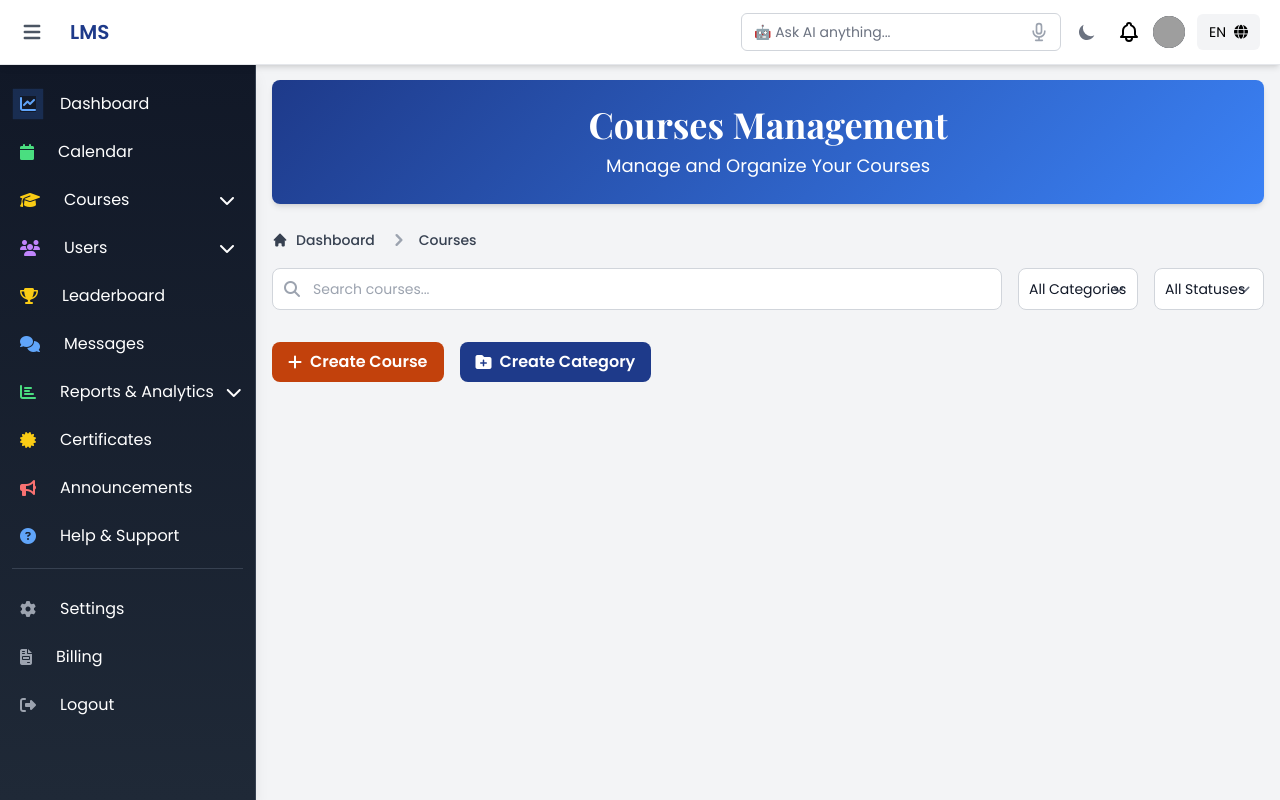
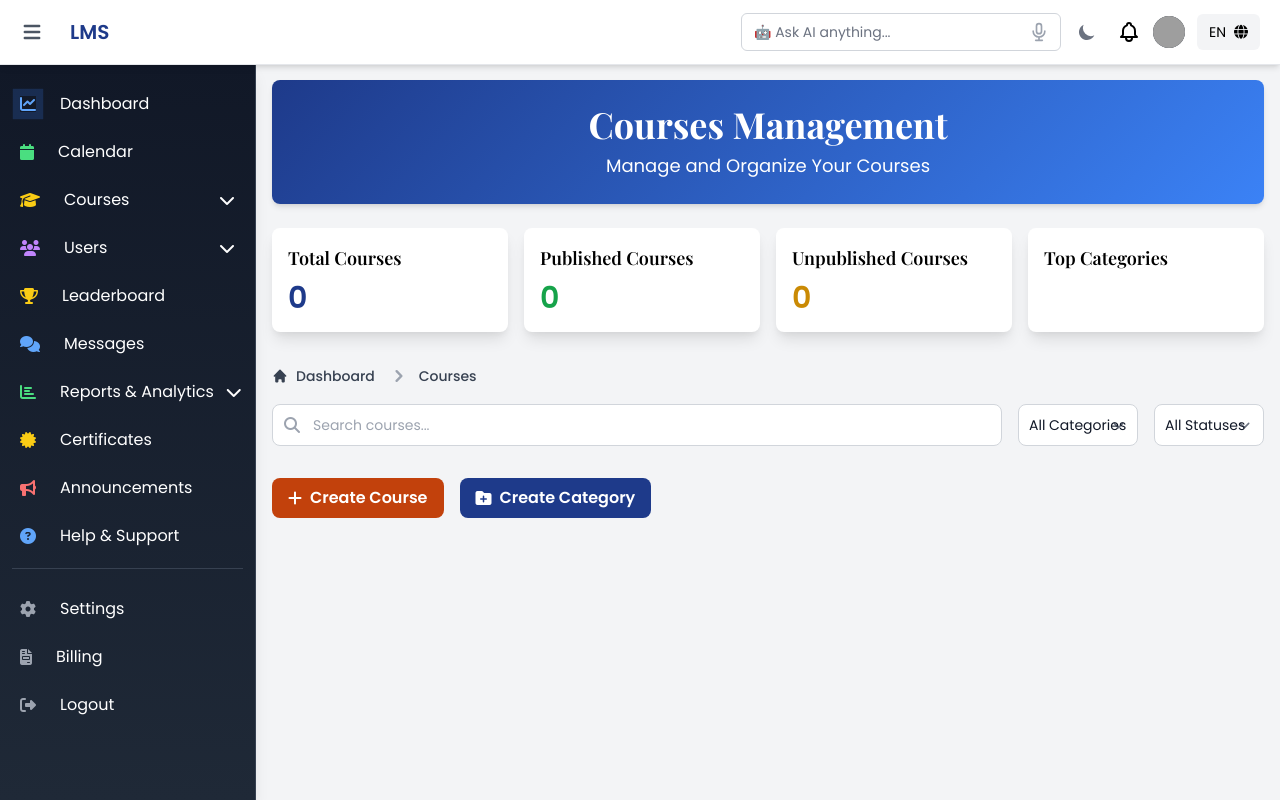
Before and after one commit to phostilite/learning-management-system-django, a Django app: page /en/user/administrator/course/list/ in a window 1280 px wide. Run offline with Django 5.2, Linux system fonts and the light colour scheme; the visitor is signed in with stand-in values (Sample User, id 1); data that the repository does not hold is empty; some libraries are stand-ins or nearby versions; grey boxes are pictures that could not be loaded.

Commit message:
Enhance courses list view with metrics and category dropdown
- Update CourseListView:
  * Add efficient aggregation queries for course metrics
  * Fetch top 5 categories with course counts
  * Retrieve all categories for dropdown display

- Modify courses list template:
  * Add new "Course Metrics" section with:
    - Total courses count
    - Published courses count
    - Unpublished courses count
    - Top 5 categories with course counts
  * Update category dropdown to display all categories
  * Maintain existing course card layout and functionality

- Improve performance:
  * Use select_related() for course queries
  * Utilize efficient aggregation and annotation for metrics

- Prepare for future enhancements:
  * Set up category dropdown structure for future filtering

This commit significantly improves the course management interface
by providing administrators with at-a-glance metrics and a
comprehensive category list, while maintaining query efficiency.
The changes lay groundwork for future filtering capabilities without
current implementation.

```diff
--- a/templates/users/administrator/course/list.html
+++ b/templates/users/administrator/course/list.html
@@ -14,6 +14,30 @@
             <h1 class="text-4xl font-bold text-white text-center mb-2">{% trans "Courses Management" %}</h1>
             <p class="text-lg text-white text-center">{% trans "Manage and Organize Your Courses" %}</p>
         </header>
+
+        <!-- Course Metrics -->
+        <div class="mb-8 grid grid-cols-1 md:grid-cols-2 lg:grid-cols-4 gap-4">
+            <div class="bg-white rounded-lg p-4 card-shadow">
+                <h3 class="text-lg font-semibold mb-2">{% trans "Total Courses" %}</h3>
+                <p class="text-3xl font-bold text-primary">{{ total_courses }}</p>
+            </div>
+            <div class="bg-white rounded-lg p-4 card-shadow">
+                <h3 class="text-lg font-semibold mb-2">{% trans "Published Courses" %}</h3>
+                <p class="text-3xl font-bold text-green-600">{{ published_courses }}</p>
+            </div>
+            <div class="bg-white rounded-lg p-4 card-shadow">
+                <h3 class="text-lg font-semibold mb-2">{% trans "Unpublished Courses" %}</h3>
+                <p class="text-3xl font-bold text-yellow-600">{{ unpublished_courses }}</p>
+            </div>
+            <div class="bg-white rounded-lg p-4 card-shadow">
+                <h3 class="text-lg font-semibold mb-2">{% trans "Top Categories" %}</h3>
+                <ul class="text-sm">
+                    {% for category in top_categories %}
+                        <li class="mb-1">{{ category.name }} ({{ category.course_count }})</li>
+                    {% endfor %}
+                </ul>
+            </div>
+        </div>
 
         <nav class="flex mb-4" aria-label="{% trans 'Breadcrumb' %}">
             <ol class="inline-flex items-center space-x-1 md:space-x-3">
@@ -44,10 +68,10 @@
             </div>
             <div class="flex gap-4">
                 <select class="bg-white border border-gray-300 text-gray-900 text-sm rounded-lg focus:ring-blue-500 focus:border-blue-500 block p-2.5">
-                    <option selected>{% trans "All Categories" %}</option>
-                    <option value="1">{% trans "Category 1" %}</option>
-                    <option value="2">{% trans "Category 2" %}</option>
-                    <option value="3">{% trans "Category 3" %}</option>
+                    <option selected value="">{% trans "All Categories" %}</option>
+                    {% for category in all_categories %}
+                        <option value="{{ category.id }}">{{ category.name }}</option>
+                    {% endfor %}
                 </select>
                 <select class="bg-white border border-gray-300 text-gray-900 text-sm rounded-lg focus:ring-blue-500 focus:border-blue-500 block p-2.5">
                     <option selected>{% trans "All Statuses" %}</option>
--- a/users/administartor_views.py
+++ b/users/administartor_views.py
@@ -488,15 +488,46 @@ def create_course(request):
     logger.info("create_course view called")
     return CourseCreationWizard.as_view()(request)
 
-def list_courses(request):
-    try:
-        courses = Course.objects.filter(created_by=request.user)
-        logger.info(f"Fetched {len(courses)} courses for user {request.user.id}")
-        return render(request, 'users/administrator/course/list.html', {'courses': courses})
-    except Exception as e:
-        logger.exception("Error fetching course list:")
-        messages.error(request, f"An error occurred while fetching the course list: {str(e)}")
-        return render(request, 'users/administrator/course/list.html', {'courses': []})
+class CourseListView(ListView):
+    template_name = 'users/administrator/course/list.html'
+    context_object_name = 'courses'
+
+    def get_queryset(self):
+        try:
+            courses = Course.objects.filter(created_by=self.request.user).select_related('category')
+            logger.info(f"Fetched {len(courses)} courses for user {self.request.user.id}")
+            return courses
+        except Exception as e:
+            logger.exception("Error fetching course list:")
+            messages.error(self.request, f"An error occurred while fetching the course list: {str(e)}")
+            return []
+
+    def get_context_data(self, **kwargs):
+        context = super().get_context_data(**kwargs)
+
+        # Fetch course metrics efficiently
+        course_metrics = Course.objects.filter(created_by=self.request.user).aggregate(
+            total_courses=Count('id'),
+            published_courses=Count('id', filter=Q(is_published=True)),
+            unpublished_courses=Count('id', filter=Q(is_published=False))
+        )
+
+        # Fetch category metrics
+        category_metrics = CourseCategory.objects.filter(
+            course__created_by=self.request.user
+        ).annotate(course_count=Count('course')).order_by('-course_count')[:5]
+
+        all_categories = CourseCategory.objects.all().order_by('name')
+
+        context.update({
+            'total_courses': course_metrics['total_courses'],
+            'published_courses': course_metrics['published_courses'],
+            'unpublished_courses': course_metrics['unpublished_courses'],
+            'top_categories': category_metrics,
+            'all_categories': all_categories,
+        })
+
+        return context
 
 @method_decorator(login_required, name='dispatch')
 class AdministratorCourseDeliveryListView(ListView):
--- a/users/urls.py
+++ b/users/urls.py
@@ -14,7 +14,7 @@ urlpatterns = [
     path('administrator/calendar/', administartor_views.AdministratorCalendarView.as_view(), name='administrator_calendar'),
     path('administrator/leaderboard/', administartor_views.AdministratorLeaderboardView.as_view(), name='administrator_leaderboard'),
     path('administrator/course/create/', administartor_views.create_course, name='create_course'),
-    path('administrator/course/list/', administartor_views.list_courses, name='course_list'),
+    path('administrator/course/list/', administartor_views.CourseListView.as_view(), name='course_list'),
     path('administrator/course/<uuid:pk>/', administartor_views.CourseDetailView.as_view(), name='course_detail'),
     path('administrator/course/categories/', administartor_views.AdministratorCourseCategoryListView.as_view(), name='administrator_course_category_list'),
     path('administrator/course/learning_paths/', administartor_views.AdministratorLearningPathListView.as_view(), name='administrator_learning_path_list'),
```
